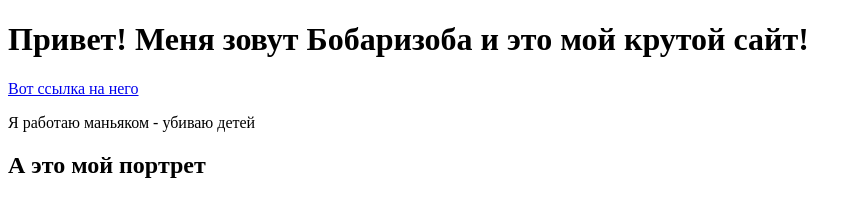
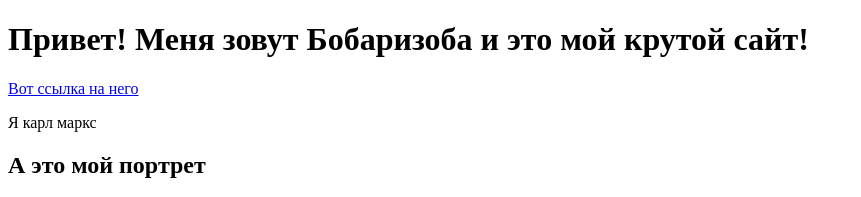
Before and after one commit to maffexxx/site, a plain HTML site: page index.html in a window 1280 px wide. Shown: the top 197 px of the page, without its empty margins (0-861 px from the left). Drawn offline with Linux system fonts and the light colour scheme.

Commit message:
Update index.html

```diff
--- a/index.html
+++ b/index.html
@@ -8,7 +8,7 @@
 
     <a href="#">Вот ссылка на него</a>
 
-    </p>Я работаю маньяком - убиваю детей</p>
+    </p>Я карл маркс</p>
 
 <h2>А это мой портрет</h2>
 
```
